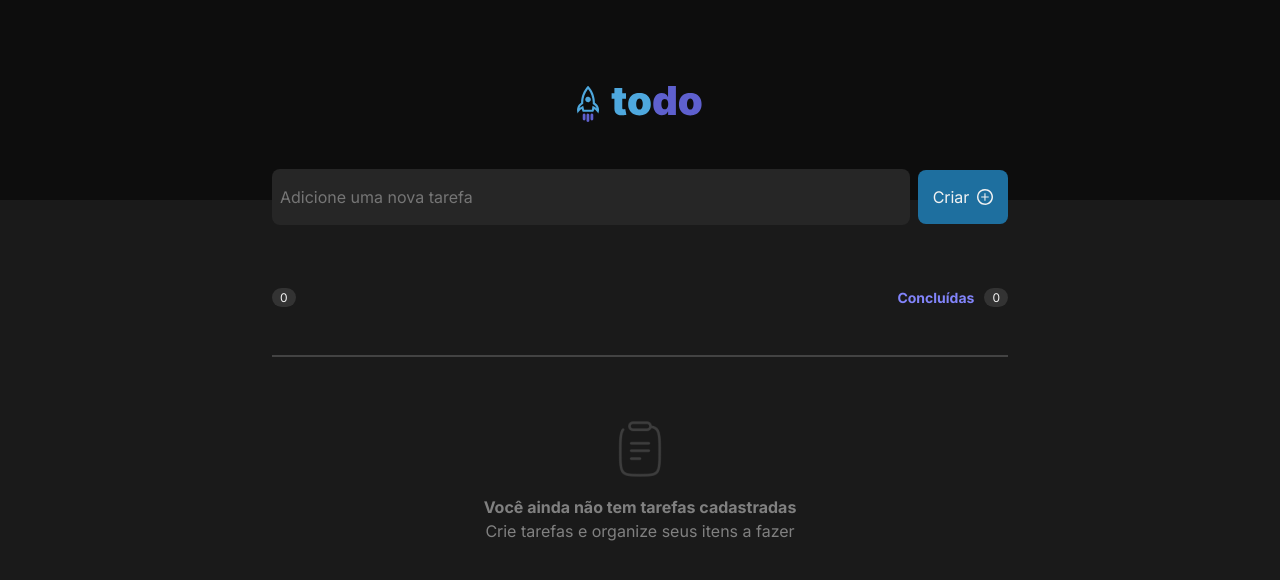
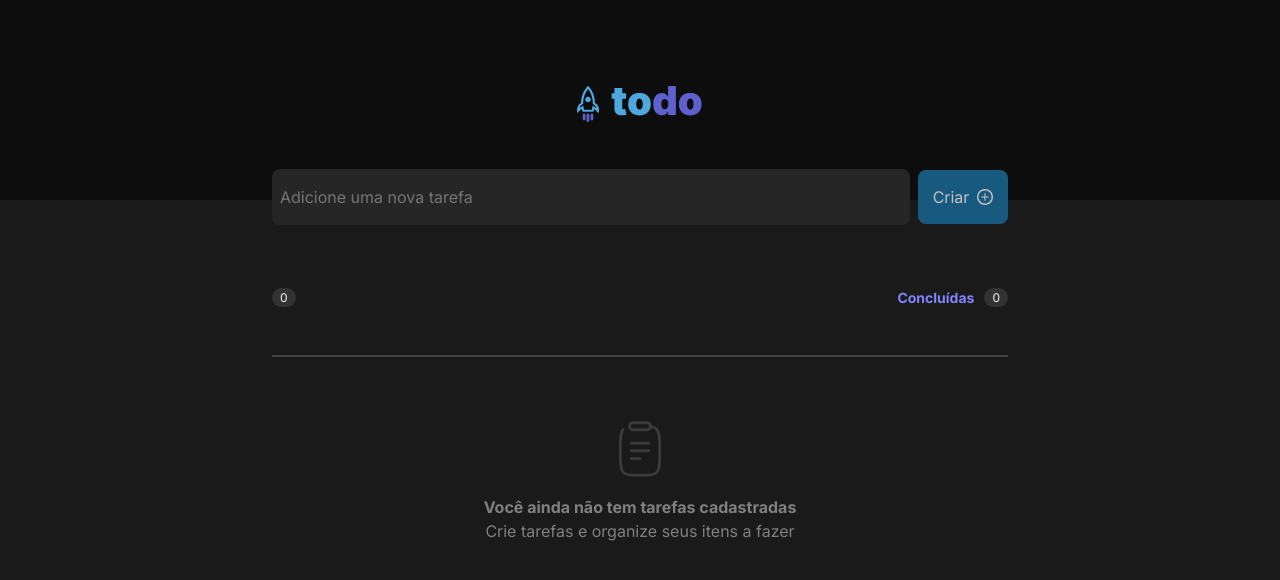
Before and after one commit to Artur-Ceschin/ToDo-Ignite-App, a React (Vite) app: page / in a window 1280 px wide. Shown: the top 580 px of the page. Built offline with nearby package versions, Linux system fonts and the light colour scheme.

Commit message:
refactor: changed create button display when input is empty

```diff
--- a/src/components/CreateTodoInput/createTodoInput.module.css
+++ b/src/components/CreateTodoInput/createTodoInput.module.css
@@ -36,3 +36,12 @@
   justify-content: center;
   gap: 0.5rem;
 }
+
+.inputContainer button:hover {
+  filter: brightness(0.8);
+}
+
+.inputContainer button:disabled {
+  cursor: not-allowed;
+  filter: brightness(0.8);
+}
--- a/src/components/CreateTodoInput/index.tsx
+++ b/src/components/CreateTodoInput/index.tsx
@@ -35,7 +35,7 @@ export function CreateTodoInput({ tasks, setTasks }: createTodoInputProps) {
         onChange={(e) => setTaskInfo(e.target.value)}
         value={taskInfo}
       />
-      <button type='submit'>
+      <button type='submit' disabled={!taskInfo}>
         Criar <img src={plusIcon} alt='ícone de adição' />
       </button>
     </form>
```
